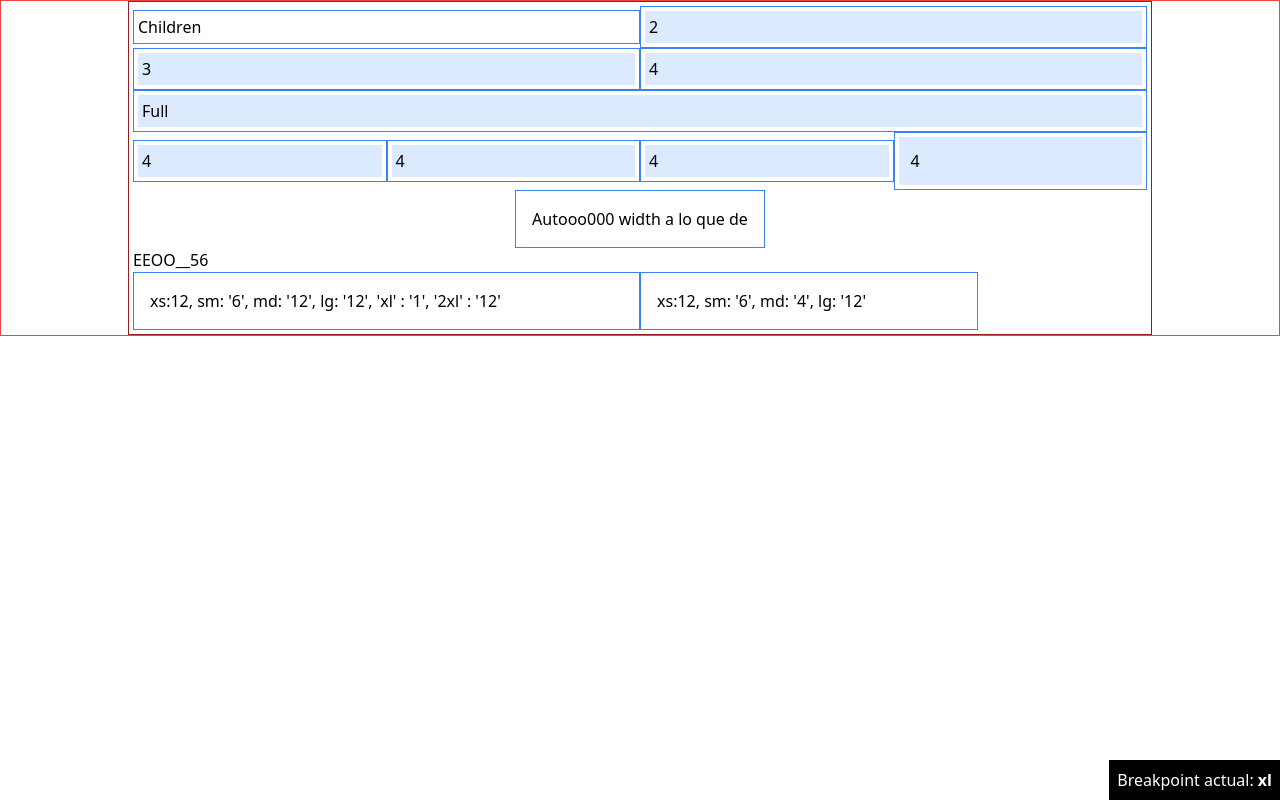
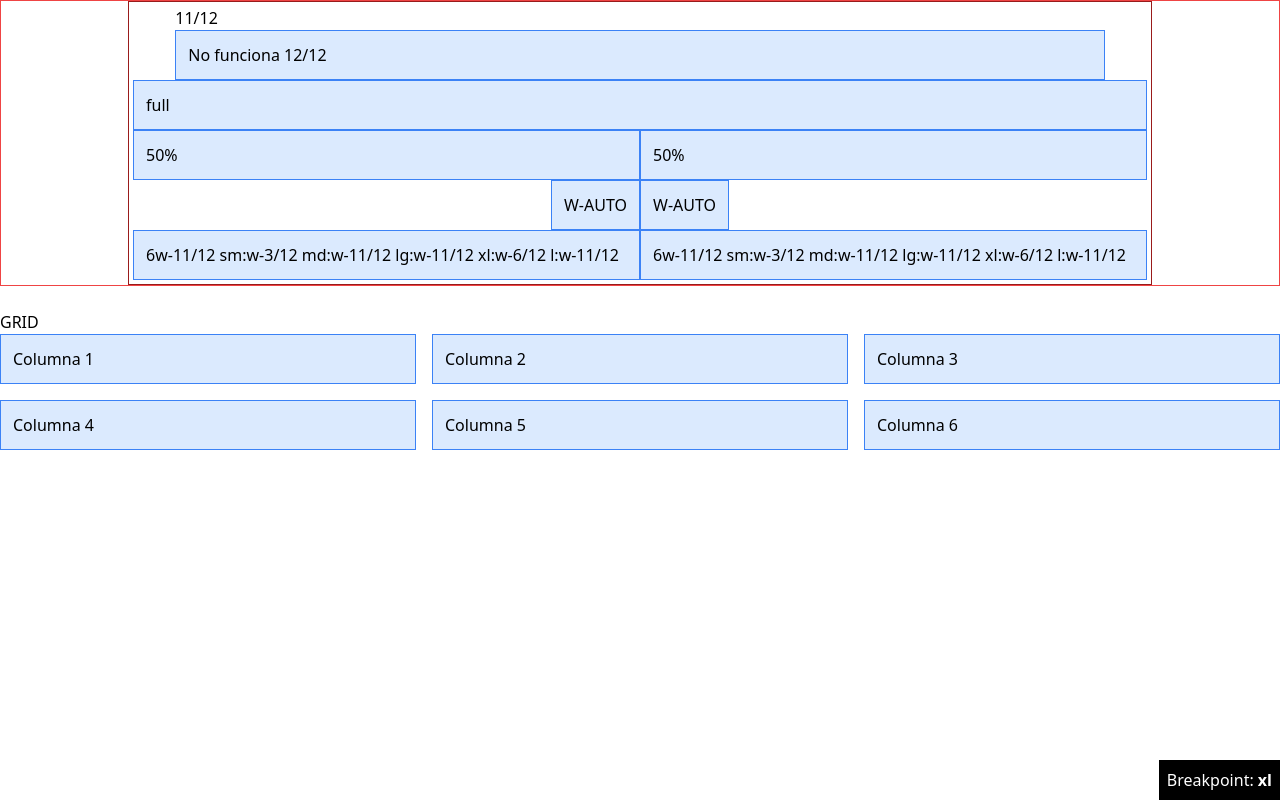
Before and after one commit to Xavigrafik/aprendiendo-tailwind, a React (Vite) app: page / in a window 1280 px wide. Built offline with nearby package versions, Linux system fonts and the light colour scheme.

Commit message:
Refactor layout components

```diff
--- a/src/App.jsx
+++ b/src/App.jsx
@@ -9,42 +9,35 @@ import Col from "./components/layout/Col";
 import BreakpointDetector from "./components/layout/BreakpointDetector";
 
 function App() {
+
+    const blue = 'p-3 bg-blue-100 border border-blue-500'
+
   return (
     <>
       <Container maxWidth="full" className="border border-red-500">
             <Container maxWidth="5xl" className="border border-red-800 p-1">
                   <Row className="flex items-center justify-center" alignItems="center" justifyContent="center" direction="row">
 
-                    <Col cols={6}>
-                          Children
+
+                    <Col className="w-11/12">
+                        <div className="{class}">11/12</div>
+                        <div className={blue}>No funciona 12/12</div>
                     </Col>
-                    <Col cols={6}>
-                        <div className="p-1 bg-blue-100">2</div>
+                    <Col className="w-full">
+                        <div className={blue}>full</div>
                     </Col>
-                    <Col cols={6}>
-                        <div className="p-1 bg-blue-100">3</div>
+                    <Col className="w-6/12">
+                        <div className={blue}>50%</div>
                     </Col>
-                    <Col cols={6}>
-                        <div className="p-1 bg-blue-100">4</div>
-                    </Col>
-                    <Col cols={12}>
-                        <div className="p-1 bg-blue-100">Full</div>
+                    <Col className="w-6/12">
+                        <div className={blue}>50%</div>
                     </Col>
 
-                      <Col cols={3}>
-                        <div className="p-1 bg-blue-100">4</div>
+                    <Col className="w-auto">
+                        <div className={blue}>W-AUTO</div>
                     </Col>
-                      <Col cols={3}>
-                        <div className="p-1 bg-blue-100">4</div>
-                    </Col>
-                      <Col cols={3}>
-                        <div className="p-1 bg-blue-100">4</div>
-                    </Col>
-                      <Col cols={3}>
-                        <div className="p-3 bg-blue-100">4</div>
-                    </Col>
-                    <Col cols={'auto'}>
-                        <div className="p-3 ">Autooo000 width a lo que de</div>
+                    <Col className="w-auto">
+                        <div className={blue}>W-AUTO</div>
                       </Col>
                     {/* <Col>Col no props</Col> */}
                     {/* <Col>
@@ -52,22 +45,35 @@ function App() {
                         <ProfileCard nombre="Francisco" />
                       </Col> */}
                   </Row>
+
+
                   <Row>
-                      <h3>EEOO__56</h3>
-                  </Row>
-
-                <Row>
-                    <Col cols={{  xs:'12', sm: '6', md: '12', lg: '12', xl : '1', '2xl' : '12' }} className="p-4">
-                        { "xs:12, sm: '6', md: '12', lg: '12', 'xl' : '1', '2xl' : '12' " }
+                      <Col className="w-11/12 sm:w-3/12 md:w-11/12 lg:w-11/12 xl:w-6/12 2xl:w-3/12">
+                      <div className={blue}>6{"w-11/12 sm:w-3/12 md:w-11/12 lg:w-11/12 xl:w-6/12 l:w-11/12"}</div>
                     </Col>
-                    <Col cols={{ xs:'12', sm: '6', md: '4', lg: '12' }} className="p-4">
-                        { "xs:12, sm: '6', md: '4', lg: '12'" }
-                        {/* Generará las clases literales "sm:w-6/12 md:w-4/12 lg:w-3/12" */}
+                    <Col className="w-11/12 sm:w-3/12 md:w-11/12 lg:w-11/12 xl:w-6/12 2xl:w-3/12">
+                      <div className={blue}>6{"w-11/12 sm:w-3/12 md:w-11/12 lg:w-11/12 xl:w-6/12 l:w-11/12"}</div>
                     </Col>
                 </Row>
             </Container>
         </Container>
-        <BreakpointDetector></BreakpointDetector>
+          <BreakpointDetector></BreakpointDetector>
+
+        <Container>
+            <Row>
+                <Col className="w-full">
+                    <h3 className="mt-6">GRID</h3>
+                    <div class="grid grid-cols-3 gap-4">
+                        <div className={blue}>Columna 1</div>
+                        <div className={blue}>Columna 2</div>
+                        <div className={blue}>Columna 3</div>
+                        <div className={blue}>Columna 4</div>
+                        <div className={blue}>Columna 5</div>
+                        <div className={blue}>Columna 6</div>
+                    </div>
+                </Col>
+              </Row>
+        </Container>
     </>
   );
 }
--- a/src/components/layout/BreakpointDetector.jsx
+++ b/src/components/layout/BreakpointDetector.jsx
@@ -43,7 +43,7 @@ function BreakpointDetector() {
 
   return (
     <div className="fixed bottom-0 right-0 bg-black text-white p-2 z-50 hover:opacity-0">
-      Breakpoint actual: <span className="font-bold">{breakpoint}</span>
+      Breakpoint: <span className="font-bold">{breakpoint}</span>
     </div>
   );
 }
--- a/src/components/layout/Col.jsx
+++ b/src/components/layout/Col.jsx
@@ -1,46 +1,11 @@
 // src/components/layout/Col.jsx
 import React from "react";
 
-function Col({ children, className, cols }) {
-    let colClasses = "";
+function Col({ children, className }) {
 
-    if (typeof cols === "object" && cols !== null) {
-        for (const breakpoint in cols) {
-            if (Object.prototype.hasOwnProperty.call(cols, breakpoint)) {
-                const colValue = cols[breakpoint];
-                if (colMap[colValue]) {
-                    colClasses += `${breakpoint === "xs" ? "" : breakpoint + ":"}${ colMap[colValue] } `;
-                }
-            }
-        }
-    } else if (typeof cols === "string" || typeof cols === "number") {
-        colClasses = colMap[cols] || colMap[12];
-        } else {
-            colClasses = colMap[12];
-        }
-
-    const combinedClassName = `TWCOLUMN border border-blue-500 p-1 ${colClasses} ${
-        className || ""
-    }`;
-
+    const combinedClassName = `TWCOLUMN ${ className || "" }`;
     return <div className={combinedClassName}>{children}</div>;
 }
 
-// Define un mapa para las posibles clases de columna de Tailwind (basado en un sistema de 12 columnas)
-const colMap = {
-    1: "w-1/12",
-    2: "w-2/12",
-    3: "w-3/12",
-    4: "w-4/12",
-    5: "w-5/12",
-    6: "w-6/12",
-    7: "w-7/12",
-    8: "w-8/12",
-    9: "w-9/12",
-    10: "w-10/12",
-    11: "w-11/12",
-    12: "w-full",
-    auto: "w-auto",
-};
 
 export default Col;
```
